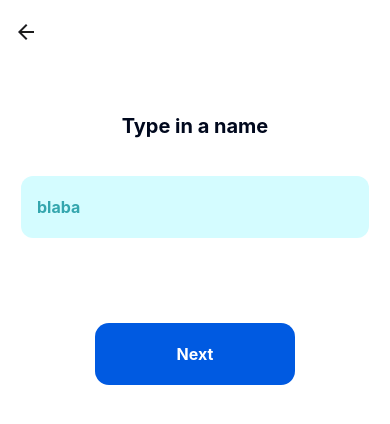
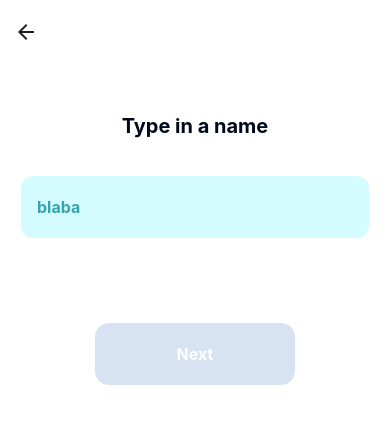
Before and after one commit to ropfoo/plantpal, a React Native app: screen /CreatePlantName in a window 390 px wide. Shown: the top 424 px of the page. Built offline with nearby package versions, Linux system fonts and the light colour scheme; what expo-linking would draw is missing.

Commit message:
added disabled state

```diff
--- a/components/Buttons/Button.tsx
+++ b/components/Buttons/Button.tsx
@@ -1,21 +1,29 @@
 import { TouchableHighlight, Text, FlexAlignType } from 'react-native';
-import { colors } from '../../constants/Colors';
+import Colors, { colors } from '../../constants/Colors';
+import useColorScheme from '../../hooks/useColorScheme';
 
 interface ButtonProps {
   onPress: () => void;
   title: string;
   alignSlef?: FlexAlignType;
+  isDisabled?: boolean;
 }
 
 export default function Button({
   onPress,
   title,
   alignSlef = 'center',
+  isDisabled = false,
 }: ButtonProps) {
+  const colorScheme = useColorScheme();
   return (
     <TouchableHighlight
+      disabled={isDisabled}
+      underlayColor={colors.lightblue}
       style={{
-        backgroundColor: colors.blue,
+        backgroundColor: isDisabled
+          ? Colors[colorScheme].disabled
+          : colors.blue,
         paddingVertical: 21,
         borderRadius: 14,
         justifyContent: 'center',
--- a/constants/Colors.ts
+++ b/constants/Colors.ts
@@ -5,6 +5,9 @@ export const colors = {
   white: '#FFFFFF',
   midnight: '#00081D',
   blue: '#005AE1',
+  lightblue: '#3A85F6',
+  bluegray: '#D7E2F3',
+  darkbluegray: '#3A4A63',
   red: '#EC007F',
   lightcyan: '#D4FCFF',
   darkcyan: '#34A6AE',
@@ -17,6 +20,7 @@ export default {
     tint: tintColorLight,
     tabIconDefault: '#ccc',
     tabIconSelected: tintColorLight,
+    disabled: colors.bluegray,
   },
   dark: {
     text: colors.lightcyan,
@@ -24,5 +28,6 @@ export default {
     tint: tintColorDark,
     tabIconDefault: '#ccc',
     tabIconSelected: tintColorDark,
+    disabled: colors.darkbluegray,
   },
 };
```
